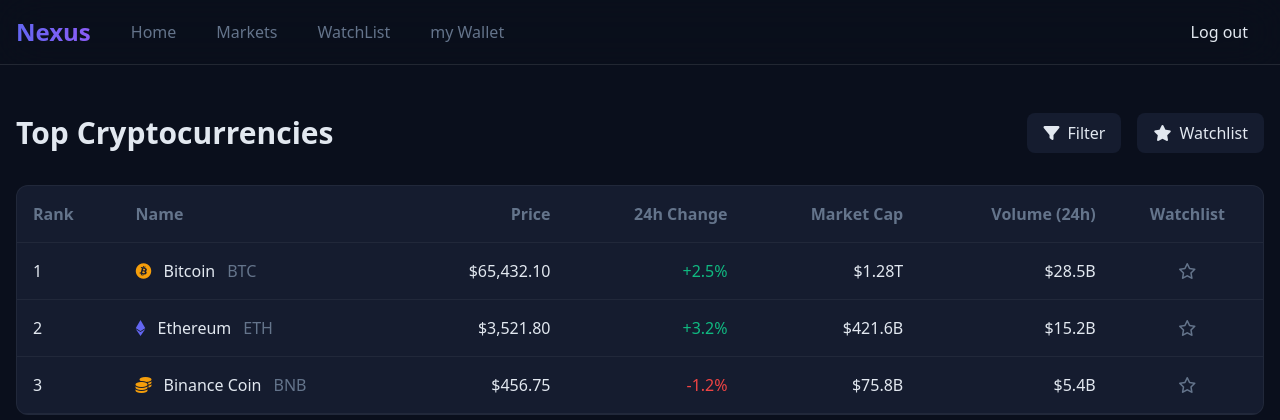
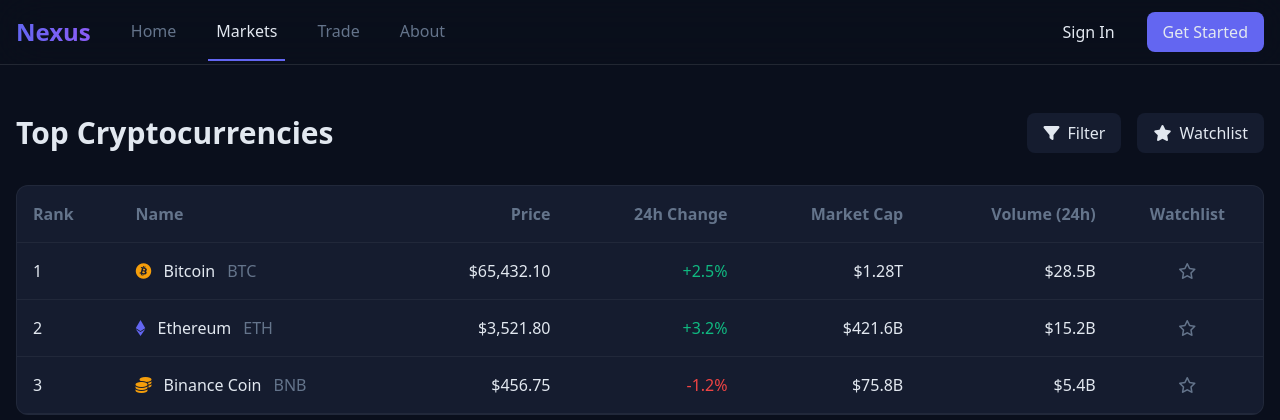
Before and after one commit to sara-boulahia32/Crypto_Wallet, a PHP site: a page that uses app/views/market.php in a window 1280 px wide. Shown: the top 420 px of the page. Run offline with PHP 8.4, Linux system fonts and the light colour scheme; the template is opened without the code that fills it, so the values that code supplies are empty; the visitor is signed in with stand-in values (Sample User, id 1); some libraries are stand-ins or nearby versions.

Commit message:
merge main with ayuub

```diff
--- a/app/views/market.php
+++ b/app/views/market.php
@@ -51,21 +51,15 @@
                 </h1>
                 <div class="hidden md:flex space-x-6">
                     <a href="<?php echo URLROOT ?>/" class="text-text-secondary hover:text-accent-primary transition px-2 py-4">Home</a>
-                    <a href="<?php echo URLROOT ?>/PagesController/market" class="text-text-secondary hover:text-accent-primary transition px-2 py-4">Markets</a>
-                    <a href="<?php echo URLROOT ?>/PagesController/Watchlist" class="text-text-secondary hover:text-accent-primary transition px-2 py-4">WatchList</a>
-                    <a href="<?php echo URLROOT ?>/PagesController/my_wallet" class="text-text-secondary hover:text-accent-primary transition px-2 py-4">my Wallet</a>
+                    <a href="<?php echo URLROOT ?>/PagesController/market" class="text-text-primary border-b-2 border-accent-primary px-2 py-4">Markets</a>
+                    <a href="#" class="text-text-secondary hover:text-accent-primary transition px-2 py-4">Trade</a>
+                    <a href="<?php echo URLROOT ?>/PagesController/watchlist" class="text-text-secondary hover:text-accent-primary transition px-2 py-4">About</a>
                 </div>
             </div>
-            <?php if(!isset($_SESSION['user_id'])): ?>
             <div class="flex items-center space-x-4">
-                    <a href="<?php echo URLROOT ?>/AuthController/login" class="px-4 py-2 text-text-primary hover:text-accent-primary transition">Log in</a>
-                    <a href="<?php echo URLROOT ?>/AuthController/register" class="px-4 py-2 bg-accent-primary hover:bg-accent-secondary transition rounded-lg">Sign Up</a>
+                <button class="px-4 py-2 text-text-primary hover:text-accent-primary transition">Sign In</button>
+                <button class="px-4 py-2 bg-accent-primary hover:bg-accent-secondary transition rounded-lg">Get Started</button>
             </div>
-            <?php else: ?>
-                <div class="flex items-center space-x-4">
-                    <a href="<?php echo URLROOT ?>/AuthController/logout" class="px-4 py-2 text-text-primary hover:text-accent-primary transition">Log out</a>
-                </div>
-            <?php endif; ?>
         </div>
     </div>
 </nav>
@@ -175,7 +169,6 @@
             </div>
         </div>
 
-
         <!-- Pagination -->
         <div class="flex justify-between items-center mt-6">
             <div class="text-text-secondary">
@@ -183,8 +176,12 @@
             </div>
             <div class="flex space-x-2">
                 <button class="px-4 py-2 bg-card-dark hover:bg-white/10 transition rounded-lg text-text-primary">Previous</button>
-                <form action="<?php echo URLROOT ?>/NotificationControler/receiveEmail" method="POST">
-                    <button class="px-4 py-2 bg-accent-primary hover:bg-accent-secondary transition rounded-lg text-text-primary">Next</button>
+                <form action="<?php echo URLROOT ?>/NotificationControler/SendEmail" method="POST">
+                    <input type="hidden" name="email" value="ey449751@gmail.com">
+                    <input type="hidden" name="reciver" value="ey449751@gmail.com">
+                    <input type="hidden" name="amount" value="100">
+                    <input type="hidden" name="type" value="nik">
+                    <button  class="px-4 py-2 bg-accent-primary hover:bg-accent-secondary transition rounded-lg text-text-primary">Next</button>
                 </form>
             </div>
         </div>
```
Lines whose indentation alone changed are shown as unchanged.
